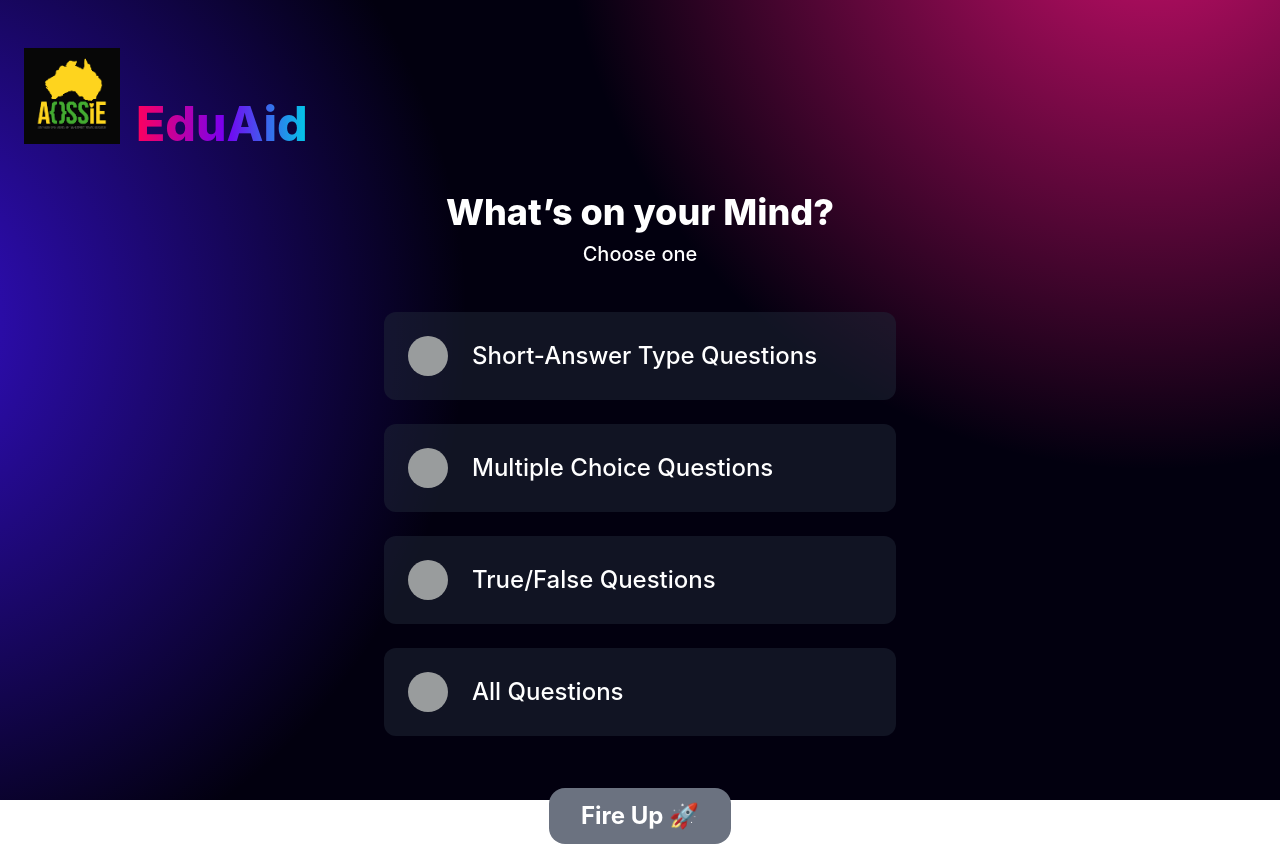
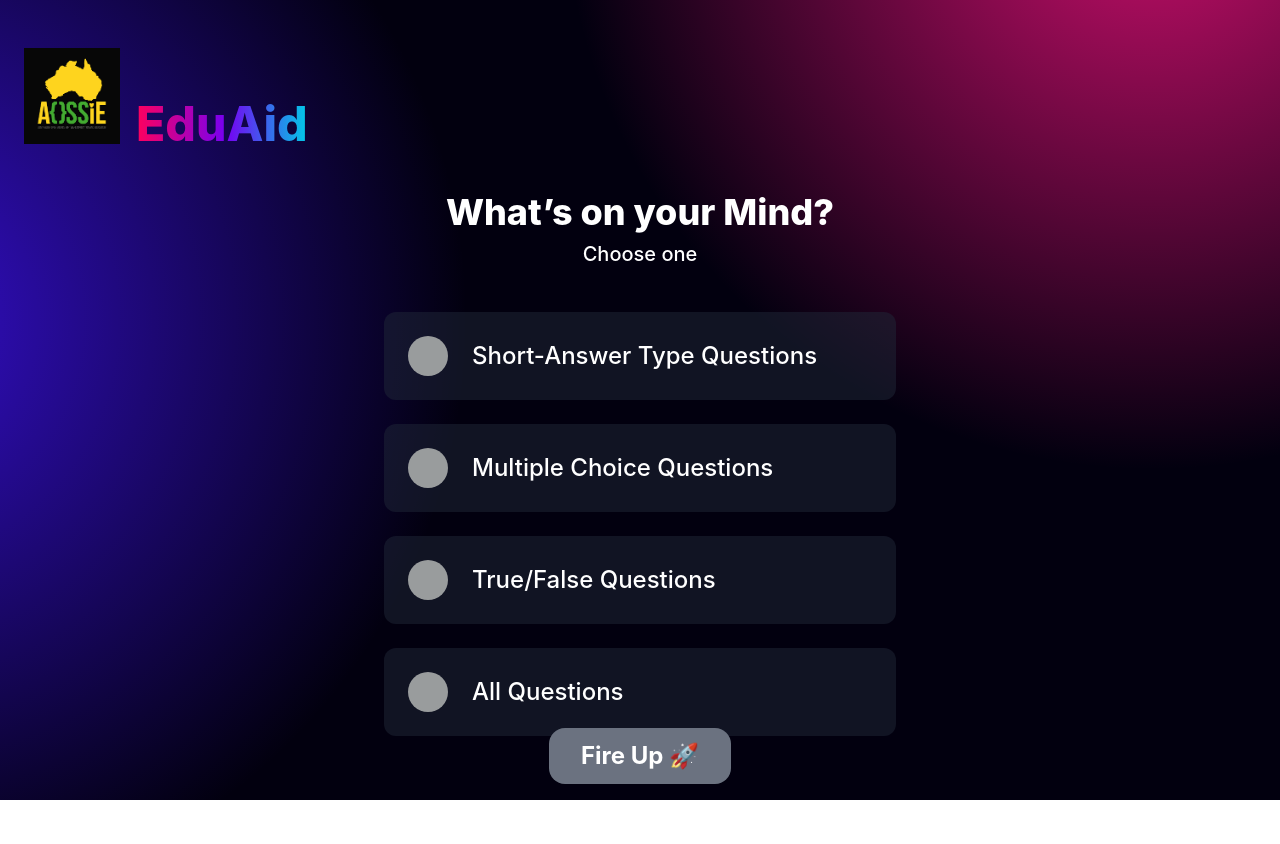
Before and after one commit to AOSSIE-Org/EduAid, a React (Create React App) app in the folder eduaid_web/: page /question-type in a window 1280 px wide. After the commit the page ends 800 px from the top, so only its background shows below. Built offline with nearby package versions, Linux system fonts and the light colour scheme.

Commit message:
fixed Background overflow Issue in EduAid website

```diff
--- a/eduaid_web/src/pages/Question_Type.jsx
+++ b/eduaid_web/src/pages/Question_Type.jsx
@@ -16,8 +16,8 @@ const Question_Type = () => {
   };
 
   return (
-    <div className="popup w-screen h-screen bg-[#02000F] flex justify-center items-center">
-      <div className="w-full h-full bg-cust bg-opacity-50 bg-custom-gradient p-6">
+    <div className="popup w-screen h-screen bg-[#02000F] flex justify-center items-center overflow-hidden">
+      <div className="w-full h-full bg-cust bg-opacity-50 bg-custom-gradient p-6 overflow-y-auto">
         <a href="/">
           <div className="flex items-end gap-4">
             <img src={logo} alt="logo" className="w-24 my-6 block" />
@@ -97,14 +97,14 @@ const Question_Type = () => {
             <div className="text-white text-2xl font-medium">All Questions</div>
           </div>
         </div>
-        <div className="mx-auto text-center mt-10">
+        <div className="fixed bottom-4 left-0 right-0 flex justify-center">
           {selectedOption ? (
             <a href="input">
               <button
                 onClick={handleSaveToLocalStorage}
-                className="rounded-2xl text-2xl text-white w-fit px-8 font-bold py-3 bg-gradient-to-r from-[#FF005C] via-[#7600F2] to-[#00CBE7]"
+                className="rounded-2xl text-2xl text-white w-fit px-8 font-bold py-3 bg-gradient-to-r from-[#FF005C] via-[#7600F2] to-[#00CBE7] hover:scale-105 transition-transform"
               >
-                Fire Up{"  "}🚀
+                Fire Up 🚀
               </button>
             </a>
           ) : (
@@ -113,7 +113,7 @@ const Question_Type = () => {
               className="rounded-2xl text-2xl text-white w-fit px-8 font-bold py-3 bg-gray-500 cursor-not-allowed"
               disabled
             >
-              Fire Up{"  "}🚀
+              Fire Up 🚀
             </button>
           )}
         </div>
```
Also changed, not shown: 1 other file (tests, documents, lock files or other folders).
